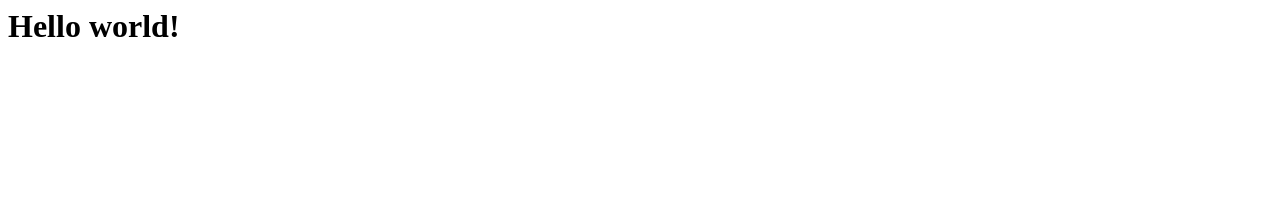
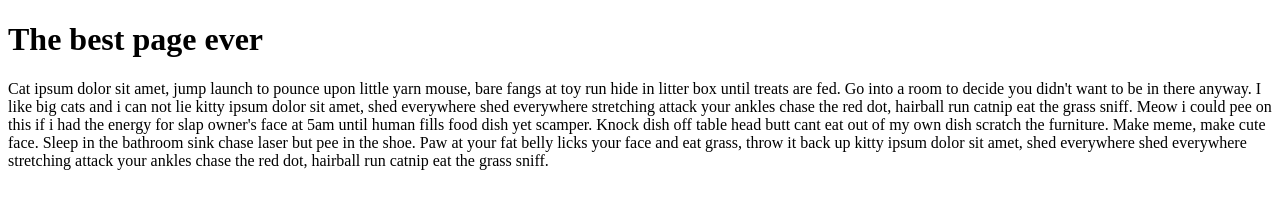
Before and after one commit to KaiwalPanchal/reddit-meme-bot, a plain HTML site: page website/index.html in a window 1280 px wide. Drawn offline with Linux system fonts and the light colour scheme.

Commit message:
tried another piece of code to see if hoted site would work

```diff
--- a/website/index.html
+++ b/website/index.html
@@ -1,8 +1,8 @@
+<!DOCTYPE html>
 <html>
-    <head>
-        <title>Login</title>
-    </head>
-    <body>
-      <H1>Hello world!</H1>
-    </body>
+  <title>The best page ever</title>
+
+  <h1>The best page ever</h1>
+  <p>Cat ipsum dolor sit amet, jump launch to pounce upon little yarn mouse, bare fangs at toy run hide in litter box until treats are fed. Go into a room to decide you didn't want to be in there anyway. I like big cats and i can not lie kitty ipsum dolor sit amet, shed everywhere shed everywhere stretching attack your ankles chase the red dot, hairball run catnip eat the grass sniff. Meow i could pee on this if i had the energy for slap owner's face at 5am until human fills food dish yet scamper. Knock dish off table head butt cant eat out of my own dish scratch the furniture. Make meme, make cute face. Sleep in the bathroom sink chase laser but pee in the shoe. Paw at your fat belly licks your face and eat grass, throw it back up kitty ipsum dolor sit amet, shed everywhere shed everywhere stretching attack your ankles chase the red dot, hairball run catnip eat the grass sniff.</p>
+
 </html>
```
